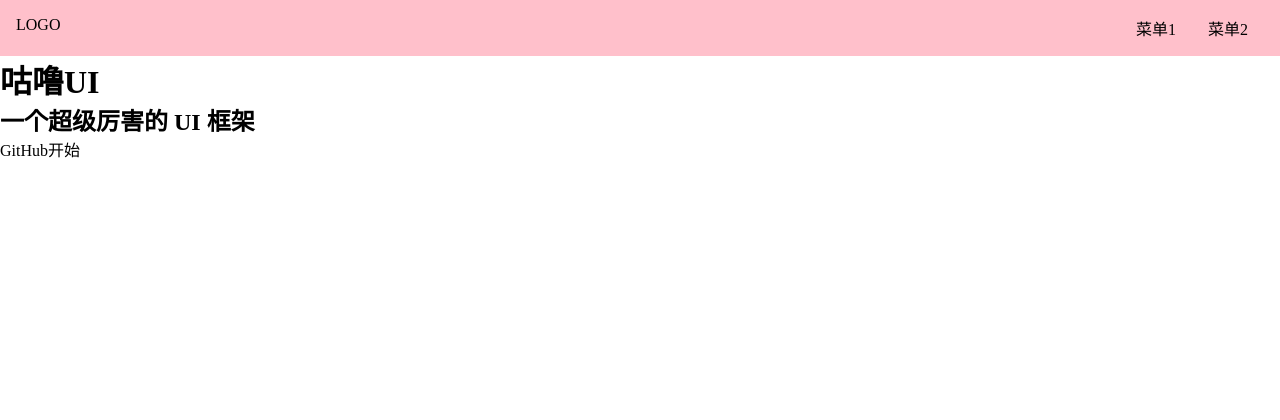
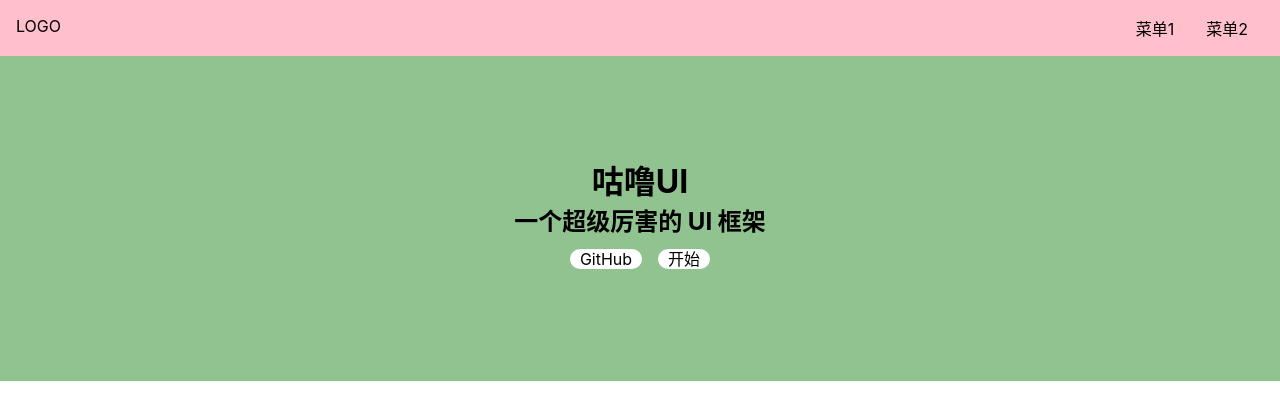
Before and after one commit to lihuhui-first/Skil-ui, a Vue app: page /#/ in a window 1280 px wide. Shown: the top 420 px of the page. Built offline with nearby package versions, Linux system fonts and the light colour scheme.

Commit message:
Home页面的css

```diff
--- a/src/index.scss
+++ b/src/index.scss
@@ -11,5 +11,10 @@
   color: inherit;
   &:hover{
     border-bottom: 1px solid;
+    cursor: pointer;
   }
 }
+body{
+  font-size: 16px;
+  font-family: -apple-system, "Noto Sans", "Helvetica Neue", Helvetica, "Nimbus Sans L", Arial, "Liberation Sans", "PingFang SC", "Hiragino Sans GB", "Noto Sans CJK SC", "Source Han Sans SC", "Source Han Sans CN", "Microsoft YaHei", "Wenquanyi Micro Hei", "WenQuanYi Zen Hei", "ST Heiti", SimHei, "WenQuanYi Zen Hei Sharp", sans-serif;
+}
--- a/src/views/Home.vue
+++ b/src/views/Home.vue
@@ -1,39 +1,42 @@
 <template>
     <div>
-       <Topnav/>
+       <Topnav />
        <div class="banner">
           <h1>咕噜UI</h1>
           <h2>一个超级厉害的 UI 框架</h2>
           <p class="actions">
-            <a href="">GitHub</a>
-            <a href="">开始</a>
+            <a href="https://github.com">GitHub</a>
+            <router-link to="/doc">开始</router-link>
           </p>
        </div>
     </div>
 </template>
 <script lang="ts">
-import Topnav from '../components/Topnav.vue'
+import Topnav from "../components/Topnav.vue"
 export default {
-   components: {Topnav}
+   components: {Topnav},
 }
 </script>
 
 <style lang="scss" scoped>
-.topnav{
-   background: pink;
-   display: flex;
-   padding: 16px;
-   > .logo{
-      max-width: 6em;
-      margin-right: auto;
-   }
-   > .menu{
+   .banner {
+      padding: 100px 0;
       display: flex;
-      white-space: nowrap;
-      flex-wrap: nowrap;
-      > li{
-      margin: 0 1em;
-     }
-    }
+      justify-content: center;
+      align-items: center;
+      flex-direction: column;
+      background: rgb(144, 195, 144);
+      > .actions{
+         padding: 8px 0;
+         a {
+            margin: 0 8px;
+            background: #fff;
+            $h: 28px;
+            height: $h;
+            line-height: $h;
+            border-radius: $h/2;
+            padding: 0 10px;
+            }
+      }
    }
 </style>
```
